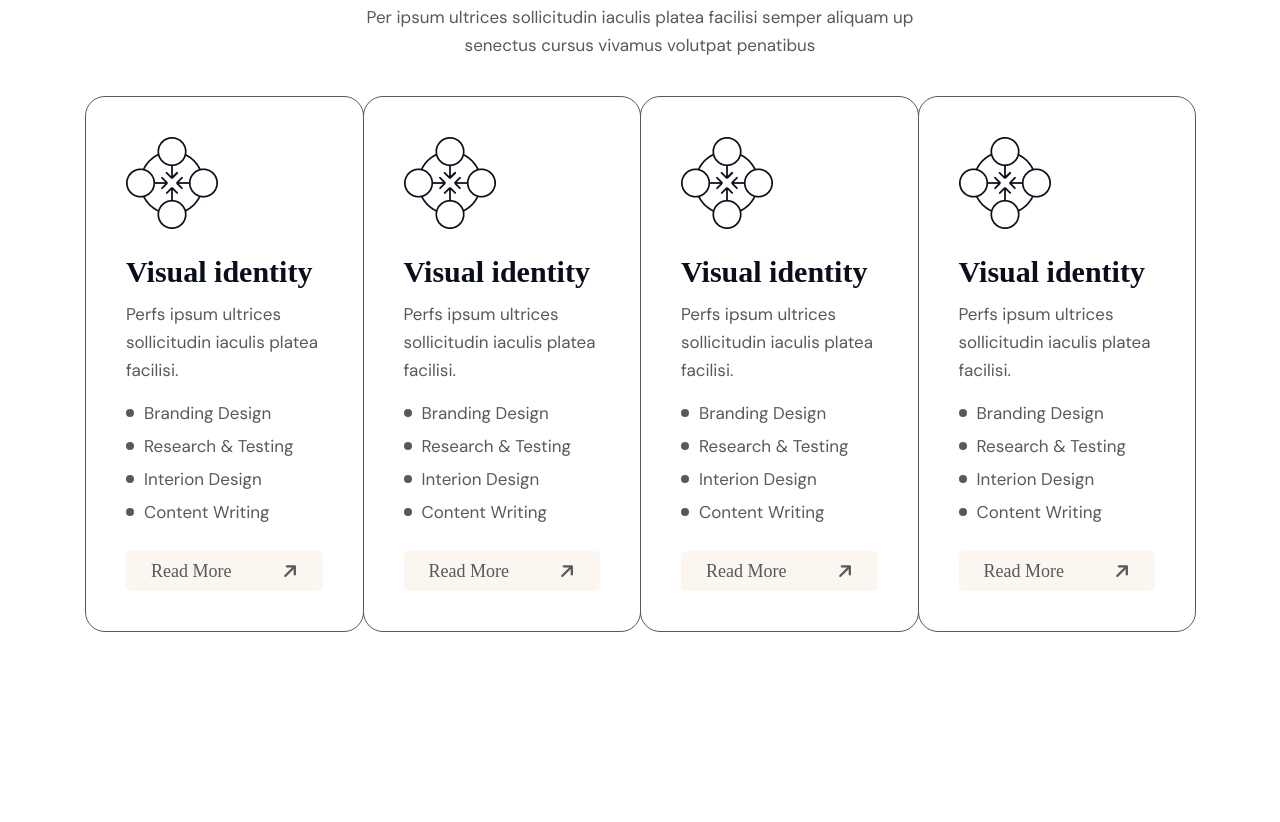
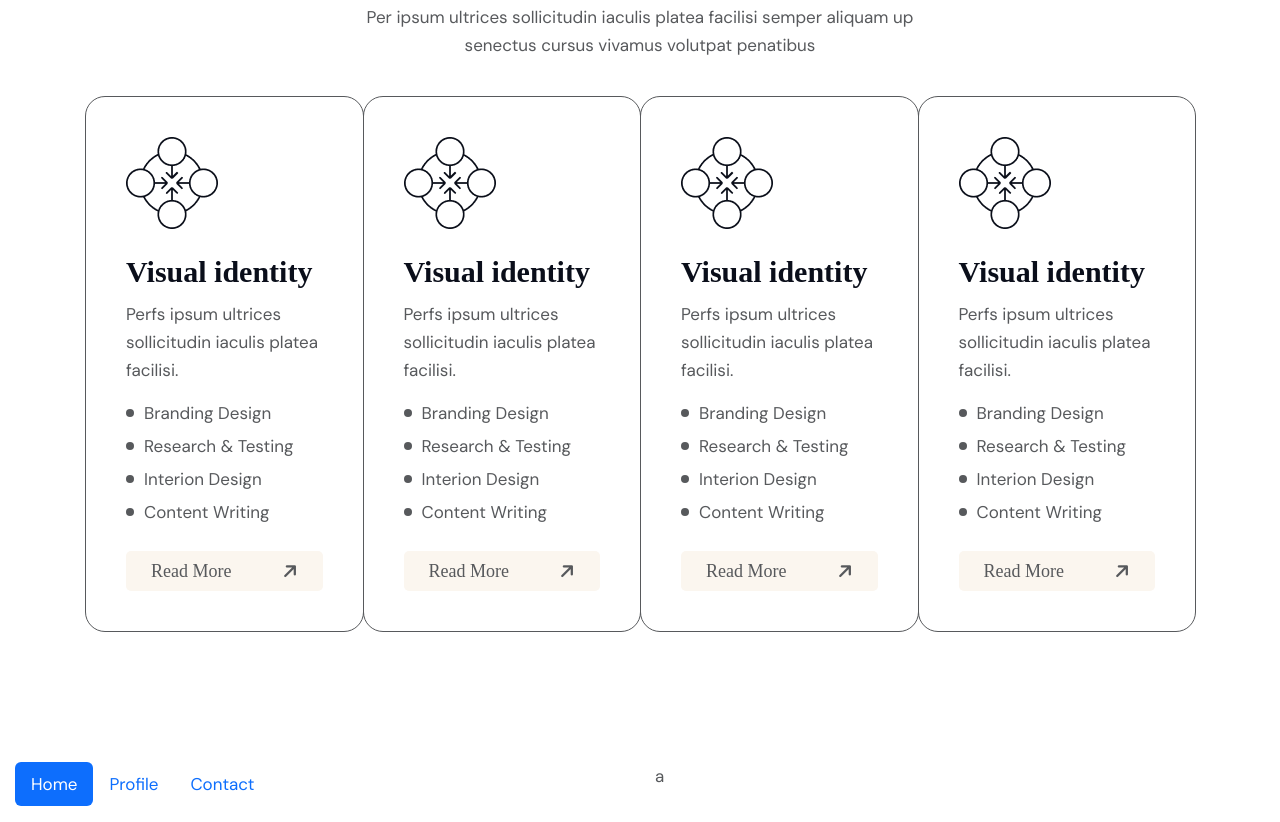
Before and after one commit to pro-masud/web-design-for-envato, a plain HTML site: page exdos-html/index.html in a window 1280 px wide. Shown: the part 3255-4077 px from the top of the page. Before the commit the page ends 4017 px from the top, so only its background shows below. Drawn offline with Linux system fonts and the light colour scheme; a web font is replaced by a local one.

Commit message:
feat: bootstrap markup apply for this template

```diff
--- a/exdos-html/index.html
+++ b/exdos-html/index.html
@@ -311,6 +311,36 @@
             </div>
          </section>
         <!-- Service section End -->
+        <!-- Portfolio section Start -->
+         <section class="exdos-portfolio-area">
+            <div class="container-fluid">
+                <div class="row">
+                    <div class="col-xl-6">
+                        <div class="exdos-portfolio-wrapper">
+                            <ul class="nav nav-pills mb-3" id="pills-tab" role="tablist">
+                                <li class="nav-item" role="presentation">
+                                  <button class="nav-link active" id="pills-home-tab" data-bs-toggle="pill" data-bs-target="#pills-home" type="button" role="tab" aria-controls="pills-home" aria-selected="true">Home</button>
+                                </li>
+                                <li class="nav-item" role="presentation">
+                                  <button class="nav-link" id="pills-profile-tab" data-bs-toggle="pill" data-bs-target="#pills-profile" type="button" role="tab" aria-controls="pills-profile" aria-selected="false">Profile</button>
+                                </li>
+                                <li class="nav-item" role="presentation">
+                                  <button class="nav-link" id="pills-contact-tab" data-bs-toggle="pill" data-bs-target="#pills-contact" type="button" role="tab" aria-controls="pills-contact" aria-selected="false">Contact</button>
+                                </li>
+                            </ul>
+                        </div>
+                    </div>
+                    <div class="col-xl-6">
+                        <div class="tab-content" id="pills-tabContent">
+                            <div class="tab-pane fade show active" id="pills-home" role="tabpanel" aria-labelledby="pills-home-tab">a</div>
+                            <div class="tab-pane fade" id="pills-profile" role="tabpanel" aria-labelledby="pills-profile-tab">b</div>
+                            <div class="tab-pane fade" id="pills-contact" role="tabpanel" aria-labelledby="pills-contact-tab">c</div>
+                        </div>
+                    </div>
+                </div>
+            </div>
+         </section>
+        <!-- Portfolio section End -->
     </main>
 
     <script src="./assets/js/jquery-3.7.1.min.js"></script>
```
